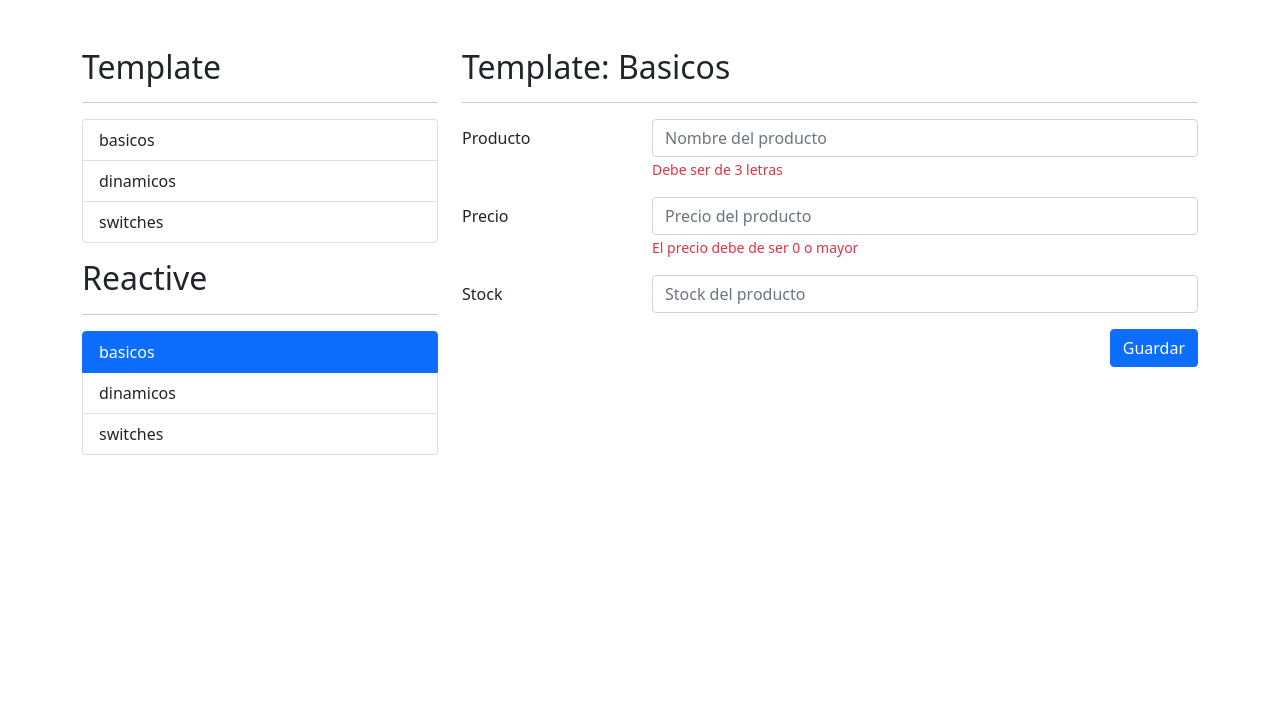
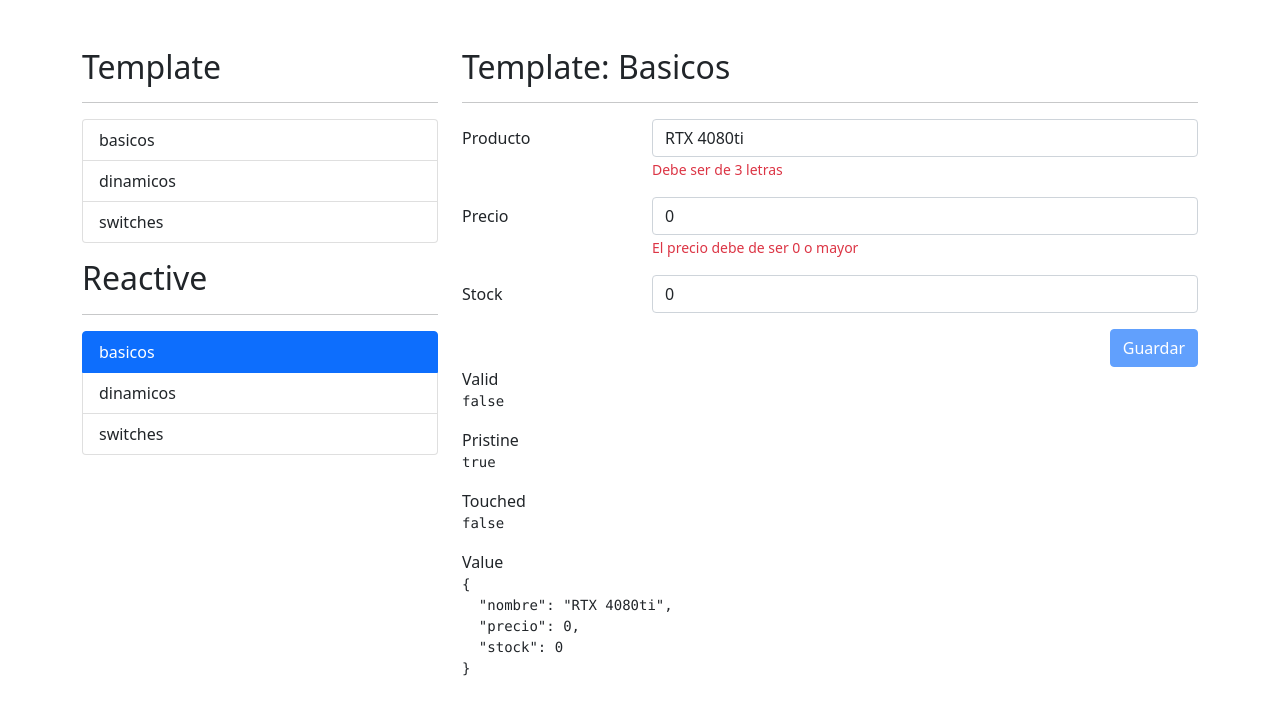
Before and after one commit to PanchonSoto/06-formulariosApp, an Angular app: page /reactive/basicos in a window 1280 px wide. Shown: the top 714 px of the page. Built offline with nearby package versions, Linux system fonts and the light colour scheme.

Commit message:
forms groups and validators

```diff
--- a/src/app/reactive/basicos/basicos.component.html
+++ b/src/app/reactive/basicos/basicos.component.html
@@ -1,29 +1,34 @@
 <h2>Template: Basicos</h2>
-<hr>
+<hr />
 
 <div class="row">
   <div class="col">
-
-        <form autocomplete="off">
+    <form autocomplete="off" [formGroup]="miFormulario">
       <div class="mb-3 row">
         <label class="col-sm-3 col-form-label">Producto</label>
         <div class="col-sm-9">
-                    <input type="text" class="form-control" placeholder="Nombre del producto">
+          <input
+            type="text"
+            class="form-control"
+            formControlName="nombre"
+            placeholder="Nombre del producto"
+          />
 
-                    <span class="form-text text-danger"
-                    >
-                        Debe ser de 3 letras
-                    </span>
+          <span class="form-text text-danger"> Debe ser de 3 letras </span>
         </div>
       </div>
 
       <div class="mb-3 row">
         <label class="col-sm-3 col-form-label">Precio</label>
         <div class="col-sm-9">
-                    <input type="number" class="form-control" placeholder="Precio del producto" >
+          <input
+            type="number"
+            class="form-control"
+            formControlName="precio"
+            placeholder="Precio del producto"
+          />
 
-                    <span class="form-text text-danger"
-                    >
+          <span class="form-text text-danger">
             El precio debe de ser 0 o mayor
           </span>
         </div>
@@ -32,26 +37,33 @@
       <div class="mb-3 row">
         <label class="col-sm-3 col-form-label">Stock</label>
         <div class="col-sm-9">
-                    <input type="number" class="form-control" placeholder="Stock del producto">
+          <input
+            type="number"
+            class="form-control"
+            formControlName="stock"
+            placeholder="Stock del producto"
+          />
         </div>
       </div>
 
       <div class="row">
         <div class="col">
-                    <button type="submit" class="btn btn-primary float-end">Guardar</button>
+          <button type="submit" class="btn btn-primary float-end" [disabled]="miFormulario.invalid">
+            Guardar
+          </button>
         </div>
       </div>
     </form>
   </div>
 </div>
 
-<!-- <div class="row">
+<div class="row">
   <div class="col">
     <span>Valid</span>
     <pre>{{ miFormulario.valid | json }}</pre>
 
     <span>Pristine</span>
-        <pre>{{ miFormulario.pristine| json }}</pre>
+    <pre>{{ miFormulario.pristine | json }}</pre>
 
     <span>Touched</span>
     <pre>{{ miFormulario.touched | json }}</pre>
@@ -59,4 +71,4 @@
     <span>Value</span>
     <pre>{{ miFormulario.value | json }}</pre>
   </div>
-</div> -->
+</div>
--- a/src/app/reactive/basicos/basicos.component.ts
+++ b/src/app/reactive/basicos/basicos.component.ts
@@ -1,4 +1,5 @@
-import { Component, OnInit } from '@angular/core';
+import { Component } from '@angular/core';
+import { FormBuilder, FormControl, FormGroup, Validators } from '@angular/forms';
 
 @Component({
   selector: 'app-basicos',
@@ -6,11 +7,20 @@ import { Component, OnInit } from '@angular/core';
   styles: [
   ]
 })
-export class BasicosComponent implements OnInit {
+export class BasicosComponent {
 
-  constructor() { }
+  /* miFormulario: FormGroup = new FormGroup({
+    nombre: new FormControl('RTX 4080ti'),
+    precio: new FormControl(50000),
+    stock: new FormControl(20)
+  }); */
 
-  ngOnInit(): void {
-  }
+  miFormulario: FormGroup = this.fbuilder.group({
+    nombre: ['RTX 4080ti', [Validators.required, Validators.minLength(3)] ],
+    precio: [0, [Validators.min(5000), Validators.required] ],
+    stock: [0, [Validators.min(0), Validators.required] ]
+  });
+
+  constructor(private fbuilder: FormBuilder) { }
 
 }
```
Also changed, not shown: src/app/reactive/reactive.module.ts (+5 -2 lines). Lines whose indentation alone changed are shown as unchanged.
